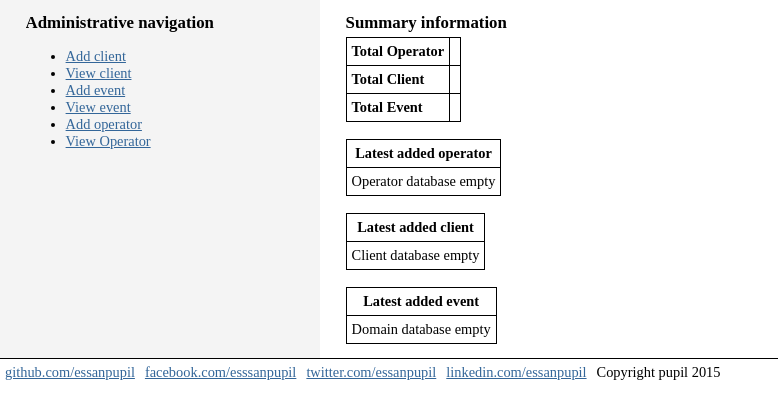
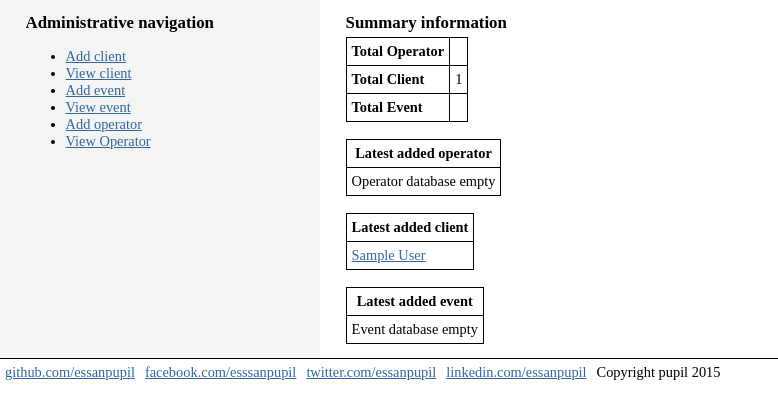
Before and after one commit to essanpupil/autowebsearch, a Django app: page /administrative/ in a window 1280 px wide. Shown: the part 114-533 px from the top of the page, without its empty margins (0-778 px from the left). Run offline with Django 3.2, Linux system fonts and the light colour scheme; a user stored in the database is signed in; tables that the repository leaves empty hold one stand-in row (values such as "Sample post"); lists and menus that the app fills with data are empty.

Commit message:
Fix administrative dashboard, so it can display client number and latest added client.

```diff
--- a/administrative/models.py
+++ b/administrative/models.py
@@ -39,6 +39,6 @@ class Website(models.Model):
     "Save websites used by event and clients"
     homepage = models.OneToOneField(Homepage)
     client = models.ForeignKey(Client)
-    Event = models.ForeignKey(Event, blank=True, null=True)
+    event = models.ForeignKey(Event, blank=True, null=True)
     def __unicode__(self):
         return homepage.url
--- a/administrative/templates/administrative/dashboard.html
+++ b/administrative/templates/administrative/dashboard.html
@@ -9,7 +9,7 @@
         <th align="left">Total Operator</th><td>{{ operator_count }}</td>
     </tr>
     <tr>
-        <th align="left">Total Client</th><td>{{ client_count }}</td>
+        <th align="left">Total Client</th><td>{{ clients.count }}</td>
     </tr>
     <tr>
         <th align="left">Total Event</th><td>{{ event_count }}</td>
@@ -34,10 +34,10 @@
 <br />
 <table>
     <tr><th>Latest added client</th></tr>
-    {% for client in newest_5_client %}
+    {% for client in clients.last_added %}
     <tr>
         <td>
-            <a href="{% url 'administrative:client_profile' hp.id %}">
+            <a href="{% url 'administrative:detail_client' client.id %}">
                 {{ client.name }}
             </a>
         </td>
@@ -53,13 +53,13 @@
     {% for event in newest_5_event %}
     <tr>
         <td>
-            <a href="{% url 'website_management:domain_detail' dom.id %}">
-                {{ dom.name }}
+            <a href="{% url 'administrative:event_detail' dom.id %}">
+                {{ event.name }}
             </a>
         </td>
     </tr>
     {% empty %}
-    <tr><td>Domain database empty</td></tr>
+    <tr><td>Event database empty</td></tr>
     {% endfor %}
 </table>
 {% endblock %}
--- a/administrative/templates/administrative/view_client.html
+++ b/administrative/templates/administrative/view_client.html
@@ -28,8 +28,6 @@
         <th>Name</th>
         <th>Email</th>
         <th>Phone</th>
-        <th>Start Date</th>
-        <th>End date</th>
         <th>Status</th>
         <th>Address</th>
         <th>Action</th>
@@ -40,8 +38,6 @@
             <td>{{ client.name }}</td>
             <td>{{ client.email }}</td>
             <td>{{ client.phone }}</td>
-            <td>{{ client.date_start }}</td>
-            <td>{{ client.date_end }}</td>
             <td>{{ client.status }}</td>
             <td>{{ client.address }}</td>
             <td>
@@ -59,8 +55,6 @@
             <td>-</td>
             <td>-</td>
             <td>-</td>
-            <td>-</td>
-            <td>-</td>
         </tr>
     {% endfor %}
 </table>
--- a/administrative/views.py
+++ b/administrative/views.py
@@ -4,16 +4,23 @@ from django.contrib.auth.decorators import login_required
 from django.core.paginator import Paginator, PageNotAnInteger
 
 from .models import Client, Event, Operator
-from .form import AddClientForm
+from .form import AddClientForm, AddClientHomepageForm
 from .administrative_lib import save_client
 
 @login_required
 def admin_dashboard(request):
     "Display summary administrative info"
+    context = {}
     users = User.objects.all()
-    clients = Client.objects.all()
+    clients = Client.objects.all().order_by('date_start')
+    context['clients'] = {'count': clients.count(),
+                          'last_added': [],}
+    for client in clients[:5]:
+        client_data = {'id': client.id,
+                       'name': client.name,}
+        context['clients']['last_added'].append(client_data)
     events = Event.objects.all()
-    return render(request, 'administrative/dashboard.html')
+    return render(request, 'administrative/dashboard.html', context)
 
 
 @login_required
@@ -44,27 +51,27 @@ def view_client(request):
     clients = Client.objects.all().order_by('date_start').reverse()
     context = {'clients': []}
     for item in clients:
-        context['clients'].append({
-            'id': item.id,
-            'name': item.name,
-            'email': item.email,
-            'phone': item.phone,
-            'status': '',
-            'date_start': item.date_start,
-            'date_end': item.date_end,
-            'address': item.address})
-        if context['client'].date_end == None:
-            context['client'].status = 'Active'
+        client_data = {'id': item.id,
+                       'name': item.name,
+                       'email': item.email,
+                       'phone': item.phone,
+                       'status': '',
+                      # 'date_start': item.date_start,
+                      # 'date_end': item.date_end,
+                       'address': item.address}
+        if item.date_end == None:
+            client_data['status'] = 'Active'
         else:
-            context['client'].status = 'Deleted'
-        paginator = Paginator(context['clients'], 10)
-        page = request.GET.get('page')
-        try:
-            context['clients'] = paginator.page(page)
-        except PageNotAnInteger:
-            context['clients'] = paginator.page(1)
-        except EmptyPage:
-            context['clients'] = paginator.page(paginator.num_pages)
+            client_data['status'] = 'Deleted'
+        context['clients'].append(client_data)
+    paginator = Paginator(context['clients'], 10)
+    page = request.GET.get('page')
+    try:
+        context['clients'] = paginator.page(page)
+    except PageNotAnInteger:
+        context['clients'] = paginator.page(1)
+    except EmptyPage:
+        context['clients'] = paginator.page(paginator.num_pages)
     return render(request,
                   'administrative/view_client.html', context)
 
@@ -92,7 +99,23 @@ def detail_client(request, client_id):
 @login_required
 def add_homepage(request, client_id):
     "Display add client's homepage form"
-    pass
+    # if this is a POST request, the data should be processed
+    if request.method == 'POST':
+        # create form instance and populate with data from the request
+        form = AddClientHomepageForm(request.POST)
+        # check the form is valid or not
+        if form.is_valid():
+            # start saving new client to database
+            save_client(name=form.cleaned_data['name'],
+                        email=form.cleaned_data['email'],
+                        phone=form.cleaned_data['phone'],
+                        address=form.cleaned_data['address'])
+            return redirect('administrative:view_client')
+    else:
+        form = AddClientHomepageForm()
+    return render(request,
+                  'administrative/add_homepage.html',
+                  {'form':form})
 
 
 @login_required
```
Also changed, not shown: administrative/form.py (+12 -2 lines), administrative/templates/administrative/add_homepage.html (added, +15 -0 lines), administrative/migrations/0004_auto_20150628_2043.py (added).
